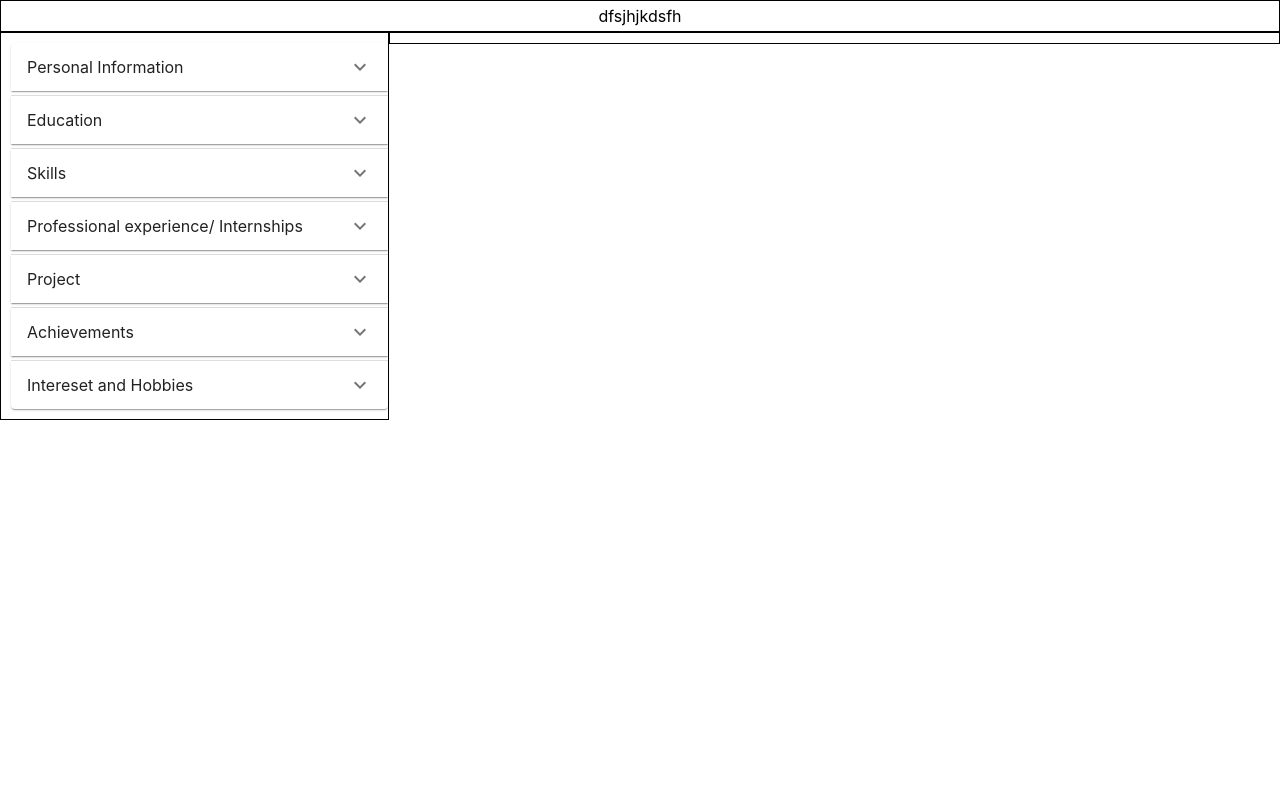
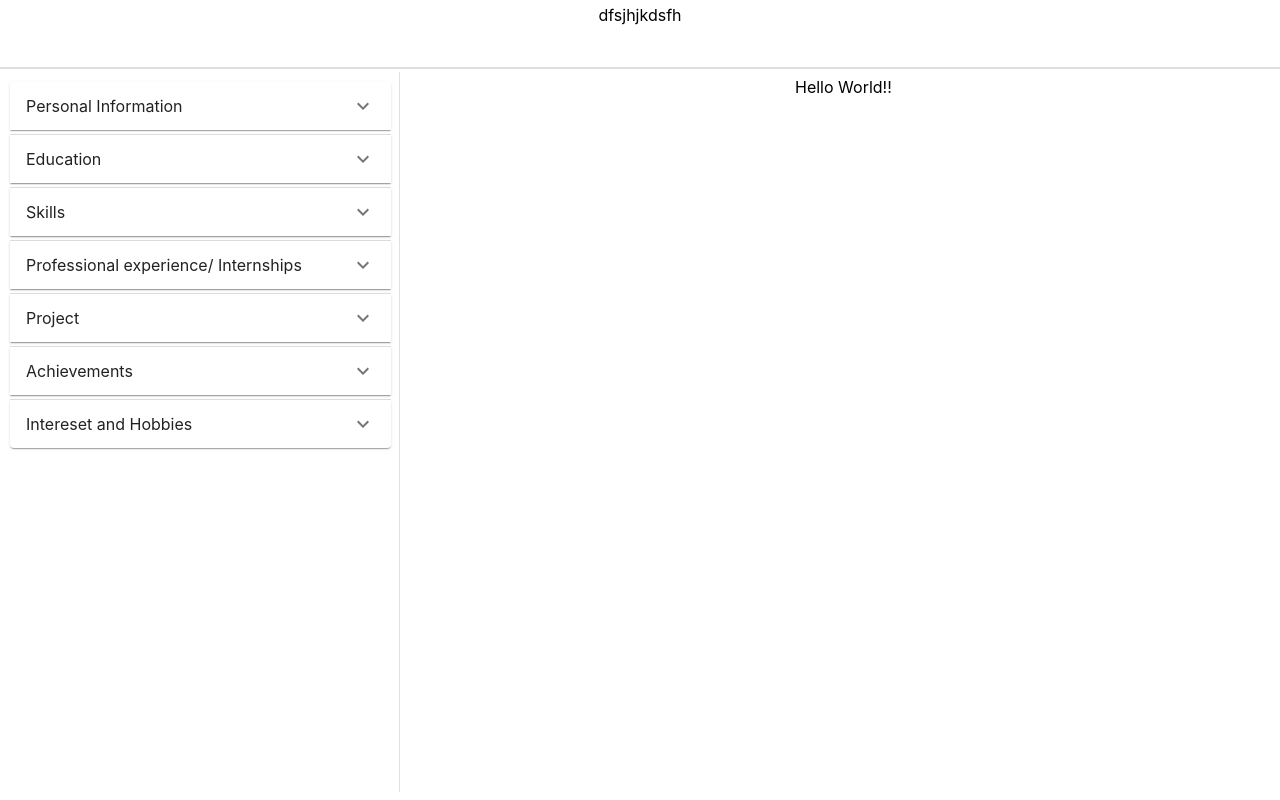
Before and after one commit to Pra9ptl/resume-builder, a React (Create React App) app: page / in a window 1280 px wide. Built offline with nearby package versions, Linux system fonts and the light colour scheme.

Commit message:
layout update

```diff
--- a/src/hoc/layout/Layout.css
+++ b/src/hoc/layout/Layout.css
@@ -1,23 +1,26 @@
 .Layout {
+    position: fixed;
     width: 100%;
     height: 100%;
 }
 
 .menu {
-    position: relative;
     width: 100%;
-    height: 10%;
-    display: flex;
+    height: 8%;
 }
 
 nav {
-    flex: 1;
     padding: 5px;
-    border: 1px solid;
+}
+
+.horizontalSeparator {
+    position: relative;
+    width: 100% !important;
+    height: 2px !important;
+    margin: 3px auto !important;
 }
 
 .main {
-    position: relative;
     width: 100%;
     height: 90%;
     flex: 1;
@@ -28,12 +31,16 @@ nav {
     width: 30%;
     height: 100% !important;
     padding: 5px;
-    border: 1px solid;
+}
+
+.verticalSeparator {
+    width: 2% !important;
+    height: 100% !important;
+    margin: 0 8px !important;
 }
 
 .display {
-    width: 70%;
+    width: 68%;
     height: 100% !important;
     padding: 5px;
-    border: 1px solid;
 }
--- a/src/hoc/layout/Layout.js
+++ b/src/hoc/layout/Layout.js
@@ -1,7 +1,7 @@
 import React from 'react';
 import './Layout.css';
 import ExpansionPanel from '../ExpansionPanel/ExpansionPanel';
-import Box from '@material-ui/core/Box';
+import { Divider } from '@material-ui/core';
 import PersonalInformation from '../../components/Sections/PersonalInformation/PersonalInformation';
 import Education from '../../components/Sections/Education/Education';
 import Skills from '../../components/Sections/Skills/Skills';
@@ -27,8 +27,11 @@ const Layout = () => {
                     dfsjhjkdsfh
                 </nav>
             </div>
-            <Box className="main">
-                <Box className="sideBar">
+            <div>
+                <Divider orientation="horizontal" className="horizontalSeparator" flexItem />
+            </div>
+            <div className="main">
+                <div className="sideBar">
                     {panelList.map(panel => {
                         let loadingCompoennt = '';
                         switch (panel) {
@@ -62,11 +65,14 @@ const Layout = () => {
                             </ExpansionPanel>
                         );
                     })}
-                </Box>
-                <Box className="display">
-
-                </Box>
-            </Box>
+                </div>
+                <div>
+                    <Divider orientation="vertical" className="verticalSeparator" flexItem />
+                </div>
+                <div className="display">
+                    Hello World!!
+                </div>
+            </div>
         </div >
     );
 };
```
